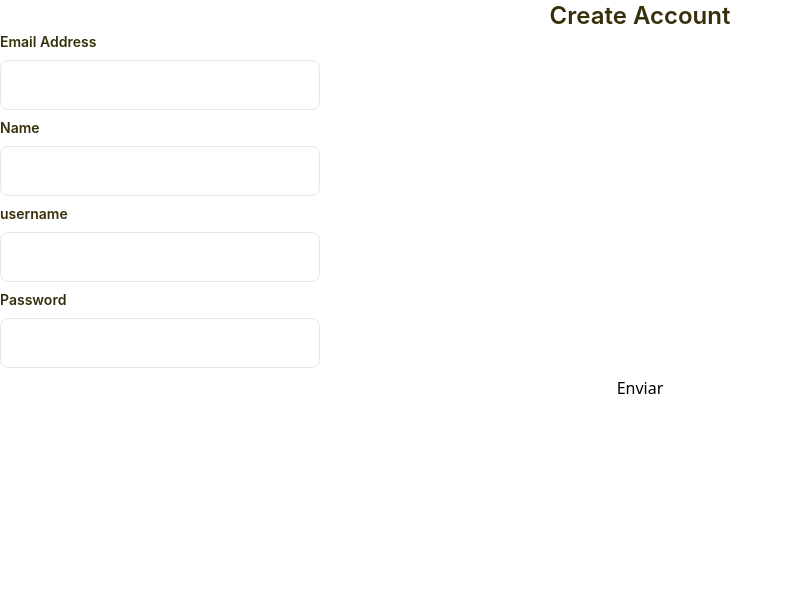
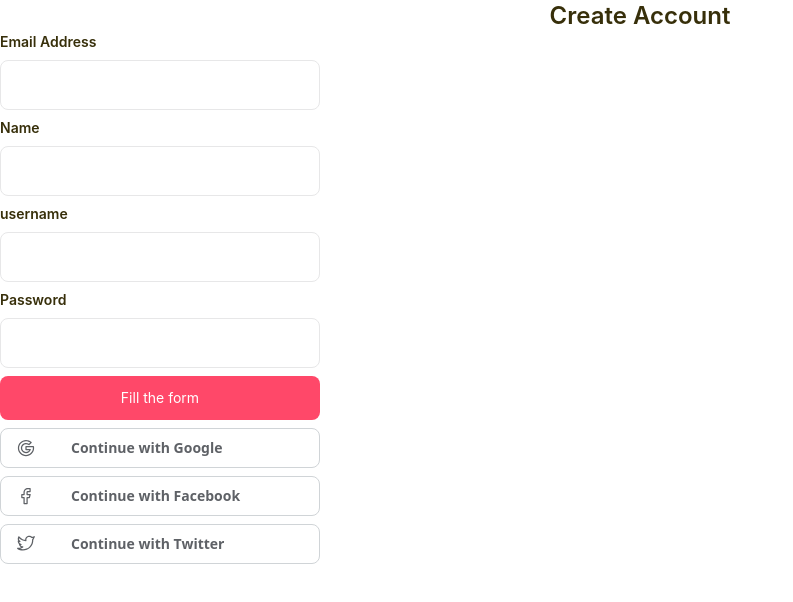
Before and after one commit to andrezafs/finder-pets, a React app: page / in a window 1280 px wide. Shown: the top 602 px of the page, without its empty margins (0-793 px from the left). Built offline with nearby package versions, Linux system fonts and the light colour scheme; the HTML template or start-up script is replaced by a standard one.

Commit message:
feat: ✨ create buttons components

```diff
--- /dev/null
+++ b/src/components/ButtonLogin/index.tsx
@@ -0,0 +1,12 @@
+interface ButtonFormProps {
+  children: string;
+  disabled: boolean;
+}
+
+export function ButtonLogin({ children }: ButtonFormProps) {
+  return (
+    <button className="w-80 py-3 px-4 rounded-lg bg-pink text-white-100 font-inter text-sm">
+      {children}
+    </button>
+  );
+}
--- /dev/null
+++ b/src/components/ButtonSocialMidea/index.tsx
@@ -0,0 +1,13 @@
+interface ButtonSocialMideaProps {
+  children: string;
+  image: string;
+}
+
+export function ButtonSocialMidea({ children, image }: ButtonSocialMideaProps) {
+  return (
+    <button className="flex items-center gap-9 px-4 h-10 w-80 rounded-lg border border-solid border-gray-300 text-gray-500 text-sm font-semibold ">
+      <img src={image} alt="Imagem do Google" />
+      {children}
+    </button>
+  );
+}
--- a/src/components/FormCreateAccount/index.tsx
+++ b/src/components/FormCreateAccount/index.tsx
@@ -4,6 +4,8 @@ import { zodResolver } from "@hookform/resolvers/zod";
 import { InputAccount } from "../InputAccont";
 import { useForm } from "react-hook-form";
 import { z } from "zod";
+import { ButtonLogin } from "../ButtonLogin";
+import { ButtonSocialMidea } from "../ButtonSocialMidea";
 
 interface FormCreateAccountProps {
   title: string;
@@ -90,9 +92,20 @@ export function FormCreateAccount({ title }: FormCreateAccountProps) {
           id="password"
           error={errors.password?.message}
         />
-        <button type="submit" disabled={!isValid}>
-          Enviar
-        </button>
+
+        <ButtonLogin disabled={true}>
+          {isValid ? "Create Account" : "Fill the form"}
+        </ButtonLogin>
+
+        <ButtonSocialMidea image="../icons/google.svg">
+          Continue with Google
+        </ButtonSocialMidea>
+        <ButtonSocialMidea image="../icons/facebook.svg">
+          Continue with Facebook
+        </ButtonSocialMidea>
+        <ButtonSocialMidea image="../icons/twitter.svg">
+          Continue with Twitter
+        </ButtonSocialMidea>
       </form>
     </div>
   );
```
Also changed, not shown: public/icons/facebook.svg, public/icons/twitter.svg.
